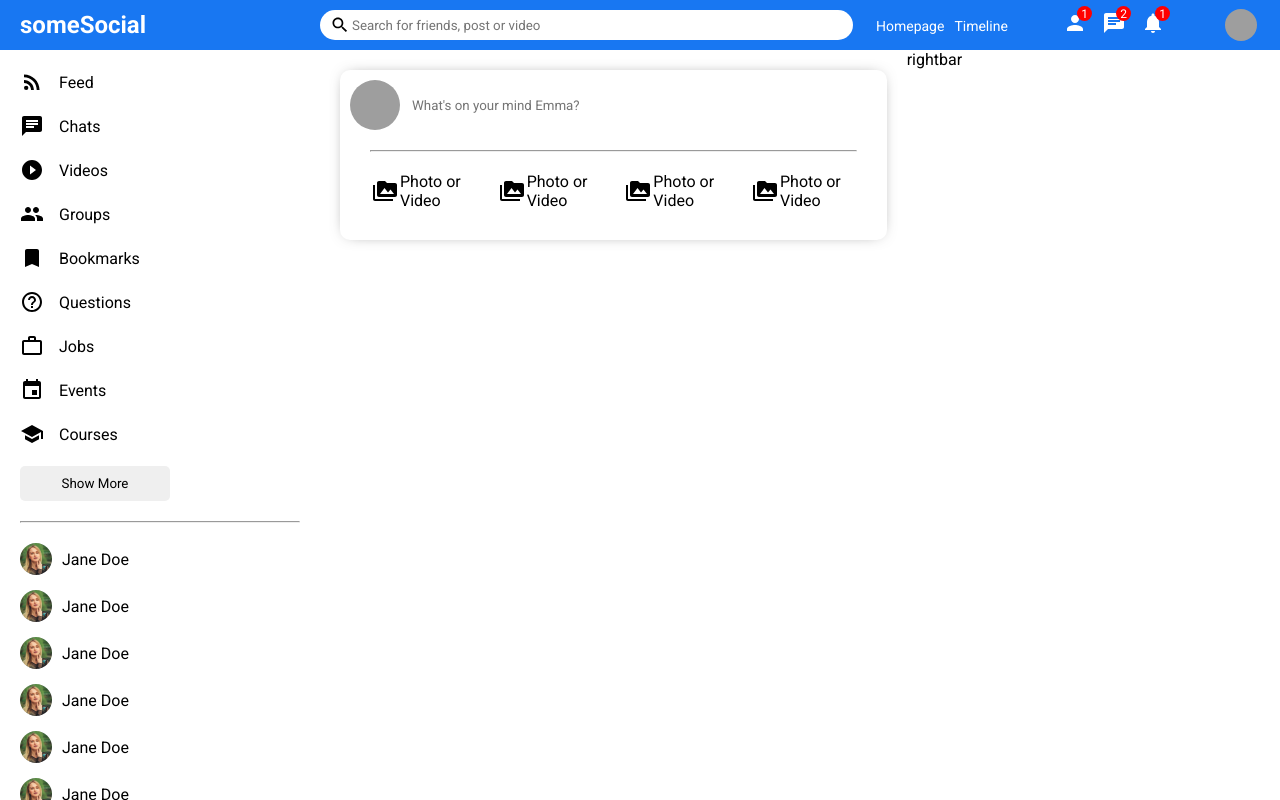
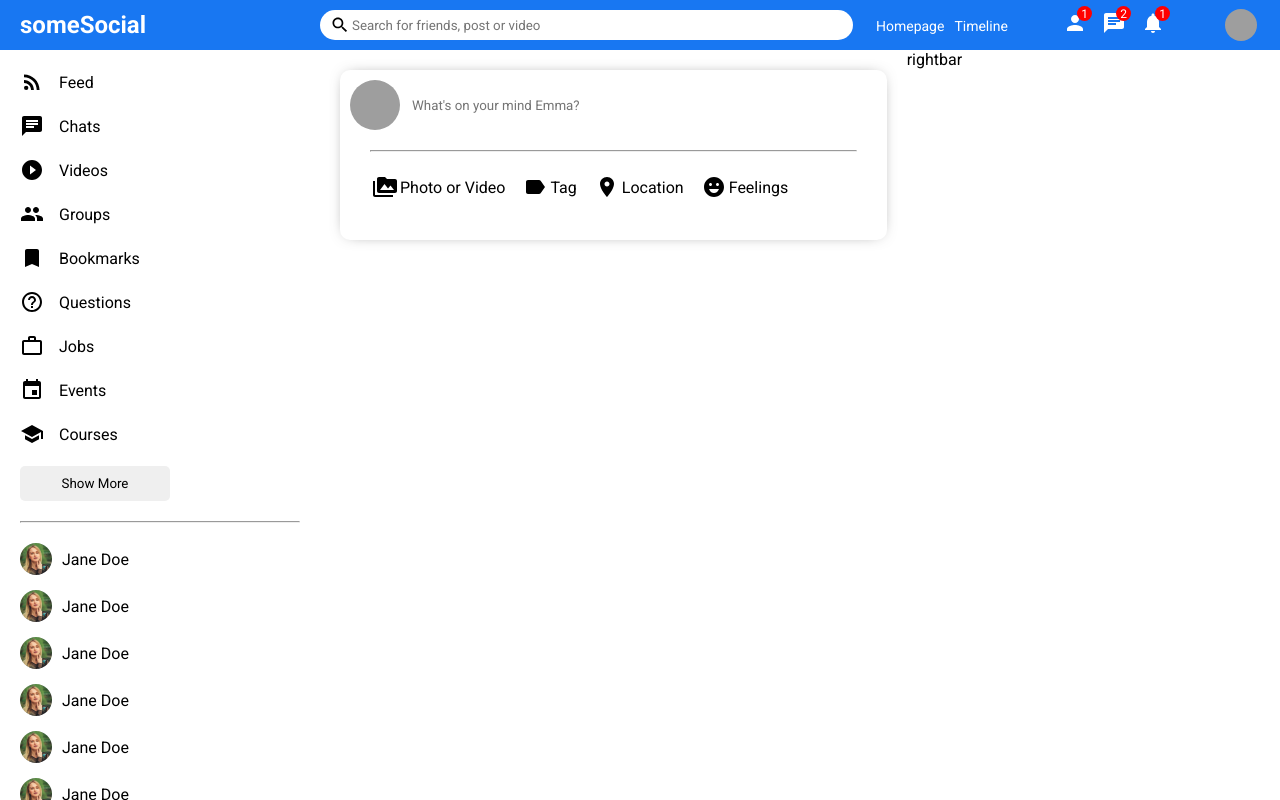
Before and after one commit to jpzambranoleon/React-Social-App, a React (Create React App) app: page / in a window 1280 px wide. Built offline with nearby package versions, Linux system fonts and the light colour scheme; grey boxes are pictures that could not be loaded.

Commit message:
updated Share.jsx

```diff
--- a/src/components/share/Share.jsx
+++ b/src/components/share/Share.jsx
@@ -1,5 +1,5 @@
 import "./share.css"
-import { PermMedia } from "@material-ui/icons"
+import { PermMedia, Label, Room, EmojiEmotions } from "@material-ui/icons"
 
 export default function Share() {
     return (
@@ -17,16 +17,16 @@ export default function Share() {
                             <span className="shareOptionText">Photo or Video</span>
                         </div>
                         <div className="shareOption">
-                            <PermMedia className="shareIcon"/>
-                            <span className="shareOptionText">Photo or Video</span>
+                            <Label className="shareIcon"/>
+                            <span className="shareOptionText">Tag</span>
                         </div>
                         <div className="shareOption">
-                            <PermMedia className="shareIcon"/>
-                            <span className="shareOptionText">Photo or Video</span>
+                            <Room className="shareIcon"/>
+                            <span className="shareOptionText">Location</span>
                         </div>
                         <div className="shareOption">
-                            <PermMedia className="shareIcon"/>
-                            <span className="shareOptionText">Photo or Video</span>
+                            <EmojiEmotions className="shareIcon"/>
+                            <span className="shareOptionText">Feelings</span>
                         </div>
                     </div>
                 </div>
```
